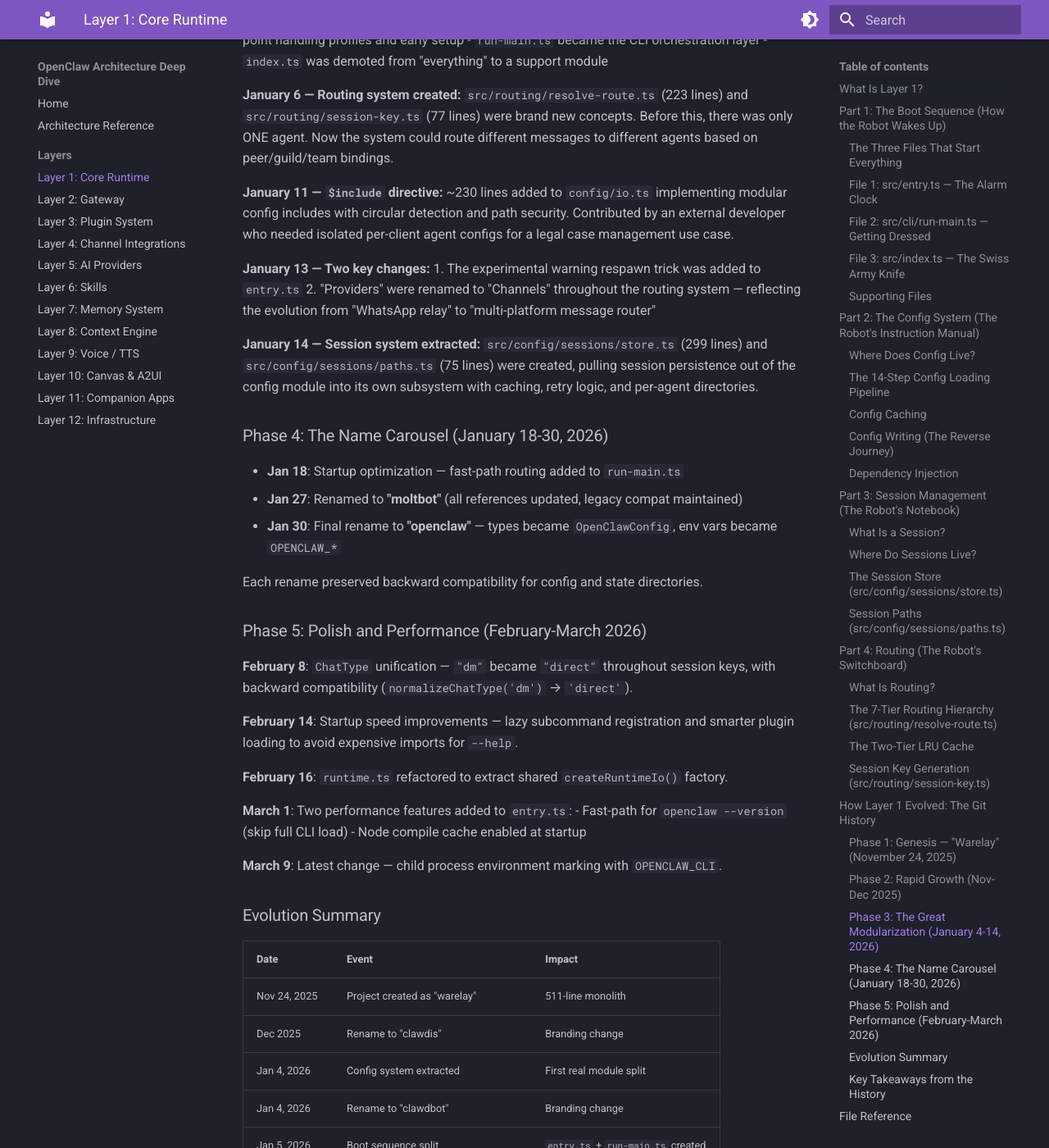
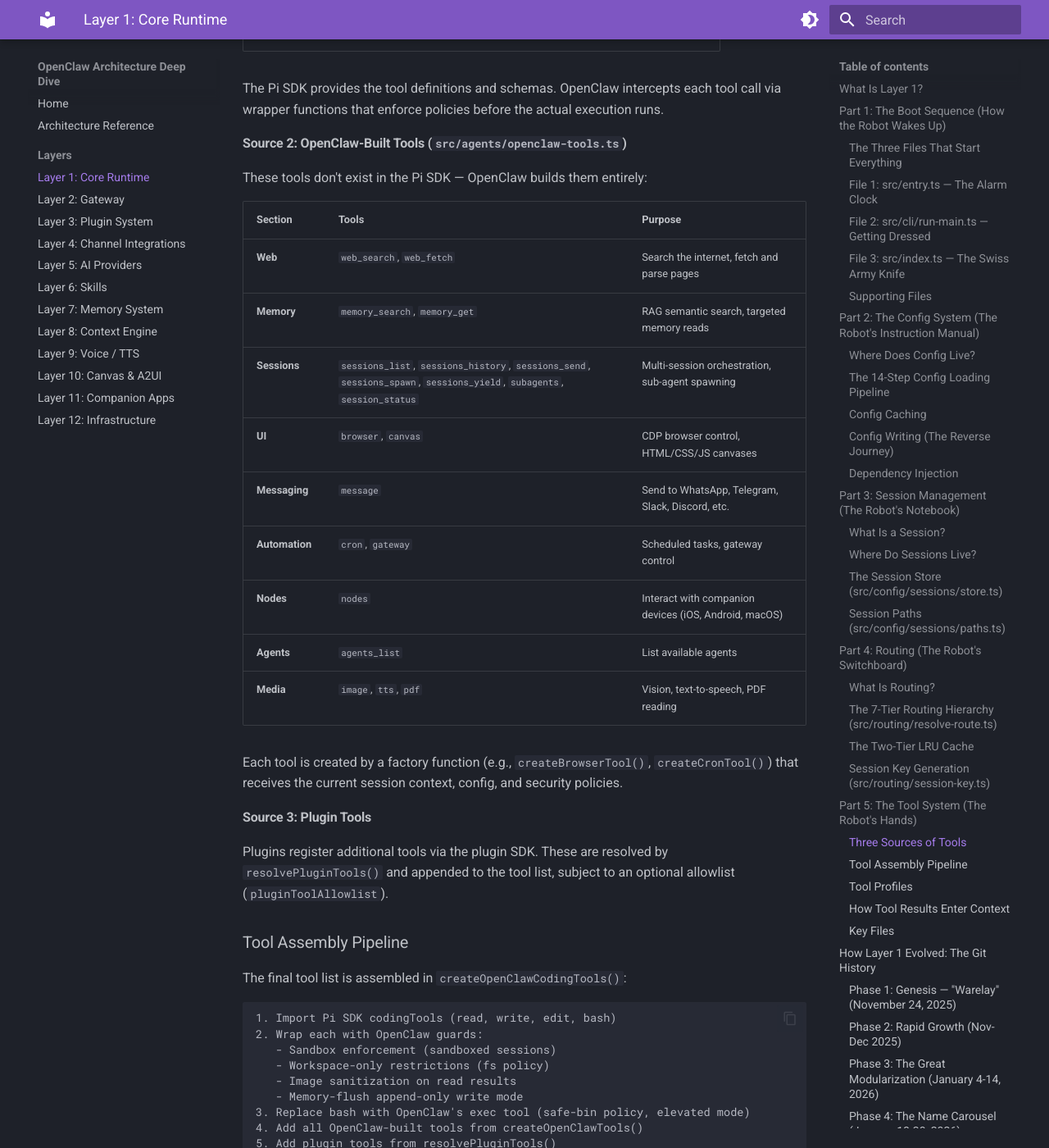
Before and after one commit to elitecoder/open-claw-architecture, an MkDocs documentation site: the page built from docs/layers/layer-1-core-runtime.md, in a window 1280 px wide and 1400 px high, scrolled down 16034 px. Shown: the whole window at 82% size. Built offline with MkDocs 1.6.1 and Material for MkDocs 9.7.7, drawn with Linux system fonts in a browser that asks for light colours; some of the changed text lies outside the part shown.

Commit message:
docs: add tool system architecture to Layer 1 (Core Runtime)
Add Part 5: The Tool System covering the three sources of tools
(Pi SDK, OpenClaw-built, plugins), the assembly pipeline, wrapping/
security guards, tool profiles, and how tool results enter context.
Includes Mermaid diagram of tool sources and key file reference.

Co-Authored-By: Claude Opus 4.6 (1M context) <noreply@anthropic.com>

````diff
--- a/docs/layers/layer-1-core-runtime.md
+++ b/docs/layers/layer-1-core-runtime.md
@@ -621,6 +621,154 @@ Agent IDs are cleaned up to be filesystem-safe:
 
 ---
 
+## Part 5: The Tool System (The Robot's Hands)
+
+The agent can think and talk, but without tools it can't **do** anything. The
+tool system gives the LLM a set of callable functions — read files, run
+commands, search the web, send messages, control a browser, and more.
+
+### Three Sources of Tools
+
+Tools come from three places, assembled in `src/agents/pi-tools.ts`:
+
+```mermaid
+flowchart LR
+    subgraph Pi["Pi SDK Tools (foundation)"]
+        read["read"]
+        write["write"]
+        edit["edit"]
+        exec["exec / bash"]
+        patch["apply_patch"]
+    end
+
+    subgraph OC["OpenClaw-Built Tools"]
+        direction TB
+        web["web_search\nweb_fetch"]
+        mem["memory_search\nmemory_get"]
+        sess["sessions_list\nsessions_history\nsessions_send\nsessions_spawn\nsessions_yield\nsubagents\nsession_status"]
+        ui["browser\ncanvas"]
+        msg["message"]
+        auto["cron\ngateway"]
+        nodes["nodes"]
+        agents["agents_list"]
+        media["image\ntts\npdf"]
+    end
+
+    subgraph Plug["Plugin Tools"]
+        custom["Any tool registered\nby plugins"]
+    end
+
+    Pi -->|"wrap with guards"| Final["Final Tool List"]
+    OC --> Final
+    Plug --> Final
+```
+
+#### Source 1: Pi SDK (`@mariozechner/pi-coding-agent`)
+
+The foundational file and shell tools. OpenClaw imports these and **wraps** each
+one with security guards:
+
+| Pi SDK Tool | OpenClaw Wraps With |
+|---|---|
+| `read` | Sandbox enforcement, workspace-only restriction, image sanitization |
+| `write` | Filesystem policy, workspace guards, append-only mode during memory flush |
+| `edit` | Sandbox enforcement, workspace-only restriction |
+| `exec` / `bash` | Safe-bin policy, elevated mode, timeout config |
+| `apply_patch` | OpenAI-compatible patch format |
+
+The Pi SDK provides the tool definitions and schemas. OpenClaw intercepts each
+tool call via wrapper functions that enforce policies before the actual execution
+runs.
+
+#### Source 2: OpenClaw-Built Tools (`src/agents/openclaw-tools.ts`)
+
+These tools don't exist in the Pi SDK — OpenClaw builds them entirely:
+
+| Section | Tools | Purpose |
+|---|---|---|
+| **Web** | `web_search`, `web_fetch` | Search the internet, fetch and parse pages |
+| **Memory** | `memory_search`, `memory_get` | RAG semantic search, targeted memory reads |
+| **Sessions** | `sessions_list`, `sessions_history`, `sessions_send`, `sessions_spawn`, `sessions_yield`, `subagents`, `session_status` | Multi-session orchestration, sub-agent spawning |
+| **UI** | `browser`, `canvas` | CDP browser control, HTML/CSS/JS canvases |
+| **Messaging** | `message` | Send to WhatsApp, Telegram, Slack, Discord, etc. |
+| **Automation** | `cron`, `gateway` | Scheduled tasks, gateway control |
+| **Nodes** | `nodes` | Interact with companion devices (iOS, Android, macOS) |
+| **Agents** | `agents_list` | List available agents |
+| **Media** | `image`, `tts`, `pdf` | Vision, text-to-speech, PDF reading |
+
+Each tool is created by a factory function (e.g., `createBrowserTool()`,
+`createCronTool()`) that receives the current session context, config, and
+security policies.
+
+#### Source 3: Plugin Tools
+
+Plugins register additional tools via the plugin SDK. These are resolved by
+`resolvePluginTools()` and appended to the tool list, subject to an optional
+allowlist (`pluginToolAllowlist`).
+
+### Tool Assembly Pipeline
+
+The final tool list is assembled in `createOpenClawCodingTools()`:
+
+```
+1. Import Pi SDK codingTools (read, write, edit, bash)
+2. Wrap each with OpenClaw guards:
+   - Sandbox enforcement (sandboxed sessions)
+   - Workspace-only restrictions (fs policy)
+   - Image sanitization on read results
+   - Memory-flush append-only write mode
+3. Replace bash with OpenClaw's exec tool (safe-bin policy, elevated mode)
+4. Add all OpenClaw-built tools from createOpenClawTools()
+5. Add plugin tools from resolvePluginTools()
+6. Apply tool policy pipeline:
+   - Profile-based allow/deny (minimal, coding, messaging, full)
+   - Per-agent tool restrictions
+   - Sandbox tool filtering
+   - Subagent tool inheritance rules
+```
+
+### Tool Profiles
+
+Not every session gets every tool. Profiles control which tools are available:
+
+| Profile | What's included | When used |
+|---|---|---|
+| `minimal` | `session_status` only | Lightweight/restricted sessions |
+| `coding` | File ops, exec, process, web, memory, sessions, cron, image | Default for agent sessions |
+| `messaging` | Message, sessions (list/history/send), session_status | Messaging-only contexts |
+| `full` | Everything (no restrictions) | Explicitly configured |
+
+Profiles are defined in `src/agents/tool-catalog.ts`. The catalog also groups
+tools into sections (Files, Runtime, Web, Memory, Sessions, UI, Messaging,
+Automation, Nodes, Agents, Media) for display in `/context detail` and the
+Control UI.
+
+### How Tool Results Enter Context
+
+Tool results flow through the standard agent loop:
+
+1. LLM generates a `tool_call` in its response (e.g., `read({ path: "src/index.ts" })`)
+2. Pi SDK agent loop intercepts the tool call
+3. OpenClaw executes the tool locally (file read, shell command, API call, etc.)
+4. Result returns as a `toolResult` message in conversation history
+5. The context management pipeline (Layer 8) manages the result:
+   - Budget guard caps oversized results (50% of window per result)
+   - Cache-TTL pruning expires old results after 5 minutes
+   - Compaction summarizes them if the session gets long
+
+### Key Files
+
+| File | Purpose |
+|---|---|
+| `src/agents/pi-tools.ts` | Tool assembly pipeline, wrapping, policy |
+| `src/agents/openclaw-tools.ts` | OpenClaw-built tool creation |
+| `src/agents/tool-catalog.ts` | Tool catalog, profiles, sections |
+| `src/agents/tools/*.ts` | Individual tool implementations |
+| `src/agents/pi-tools.policy.ts` | Tool policy resolution (allow/deny) |
+| `src/agents/tool-fs-policy.ts` | Filesystem policy for read/write/edit |
+
+---
+
 ## How Layer 1 Evolved: The Git History
 
 ### Phase 1: Genesis — "Warelay" (November 24, 2025)
````
